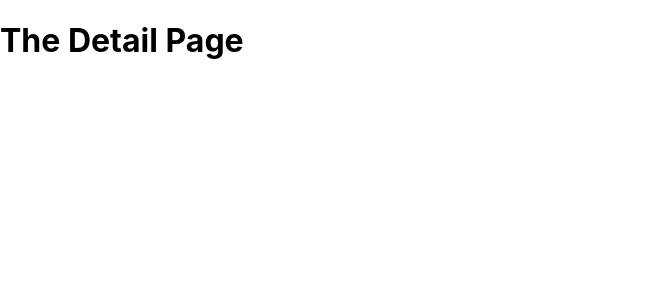
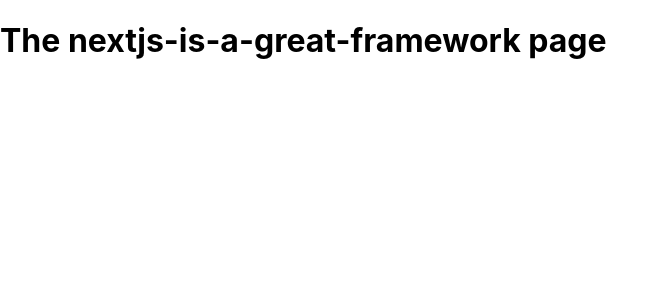
Before and after one commit to akash-268/nextjs-app, a Next.js app: page /news/nextjs-is-a-great-framework in a window 1280 px wide. Shown: the top 300 px of the page, without its empty margins (0-668 px from the left). Built offline with nearby package versions, Linux system fonts and the light colour scheme.

Commit message:
Made some changes

```diff
--- a/pages/news/[newsId].js
+++ b/pages/news/[newsId].js
@@ -9,8 +9,8 @@
 
   // send a request to the backend API
   // to fetch the news item with newsId
-
-  return <h1>The Detail Page</h1>
+  console.log(newsId);
+  return <h1>The {newsId} page</h1>
 }
 
 export default DetailPage;
```
Also changed, not shown: 2 other files (tests, documents, lock files or other folders).
